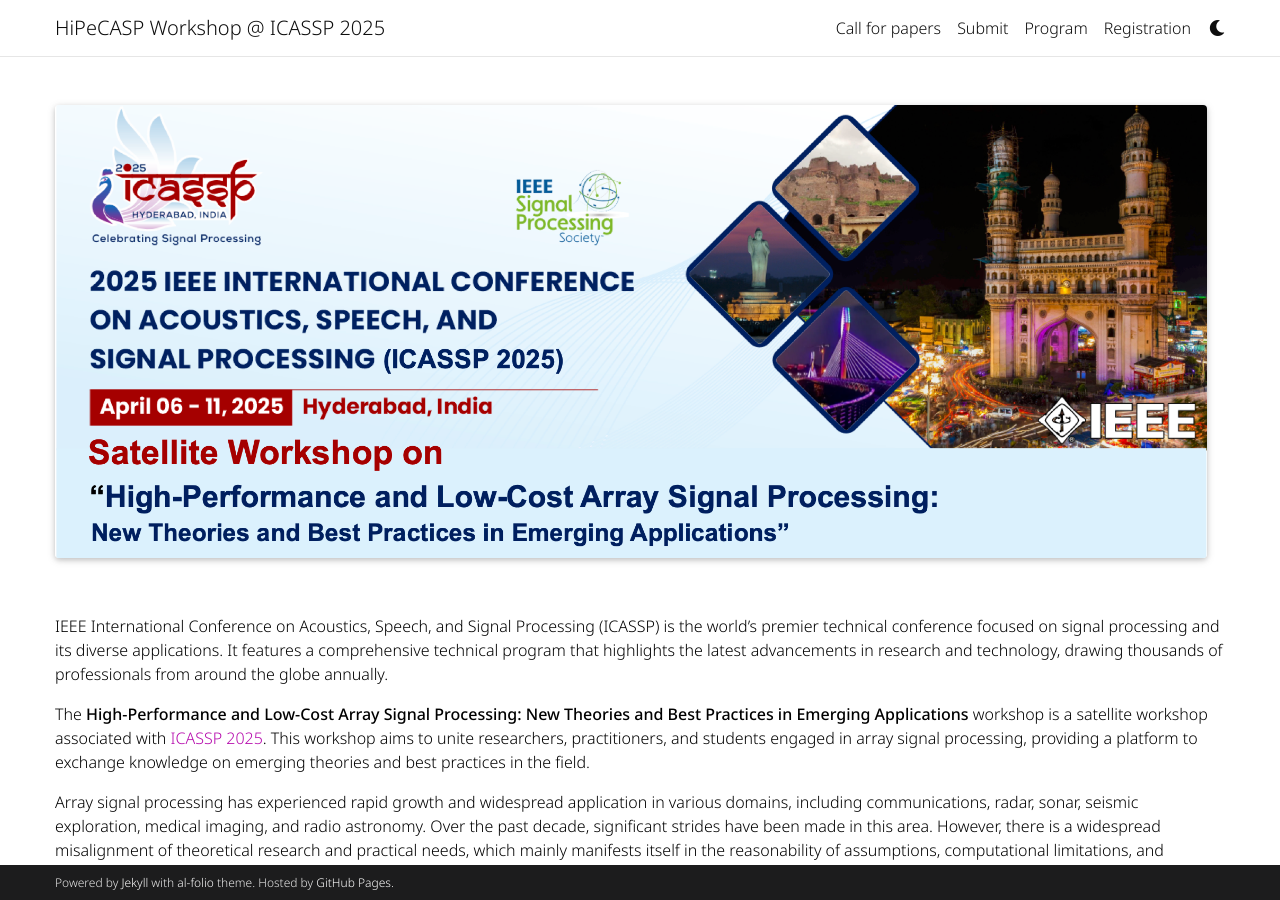
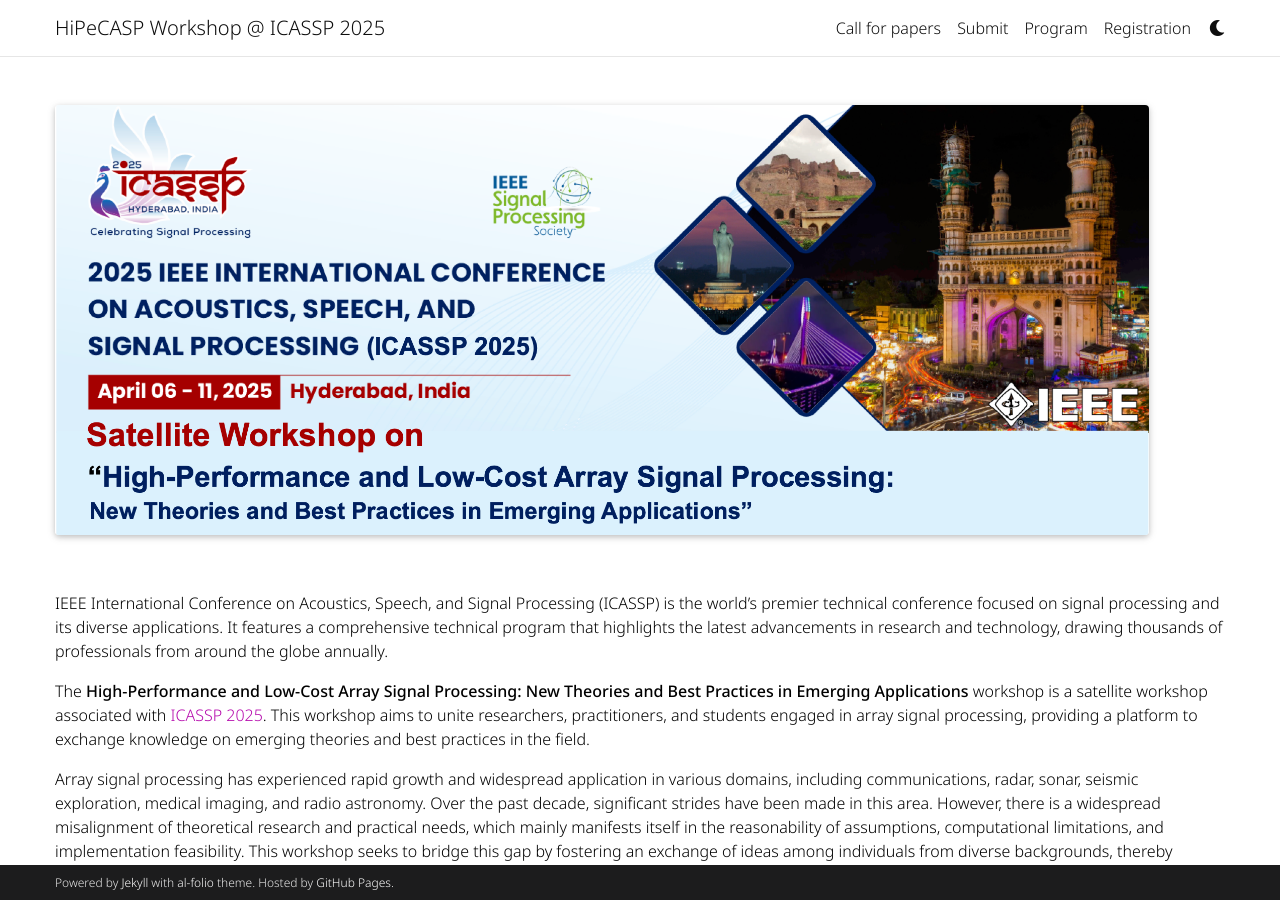
Before and after one commit to signal-process/signal-process.github.io, a Jekyll site: the page built from _pages/about.md, in a window 1280 px wide and 900 px high. Built offline with Jekyll 4.4.1, drawn with Linux system fonts in a browser that asks for light colours; full-size pictures stand in for the smaller copies a plugin makes; comment, search, counter and statistics services are not loaded; a style sheet for code colours, icons or effects is not loaded.

Commit message:
Update about.html

```diff
--- a/_layouts/about.html
+++ b/_layouts/about.html
@@ -13,7 +13,7 @@ layout: default
             path=profile_image_path
             class=profile_image_class
             alt=top_image_alt
-            width="100%"
+            width="95%"
             max-width="100%"-%}
           <br>
         {%- endif %}
```
